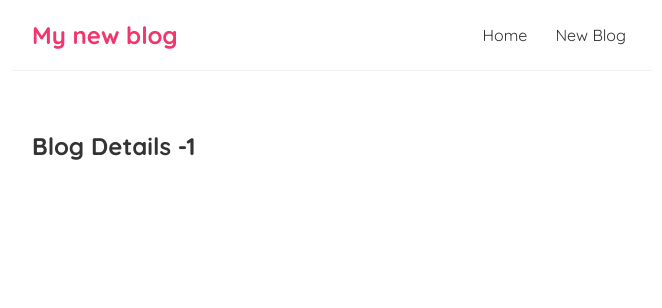
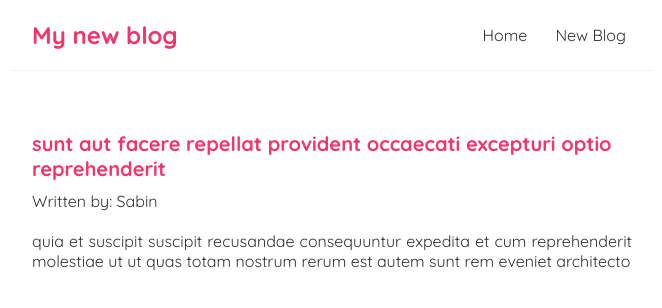
Before and after one commit to RajaramBhurtel/react-blog, a React (Create React App) app: page /blogs/1 in a window 1280 px wide. Shown: the top 308 px of the page, without its empty margins (308-970 px from the left). Built offline with nearby package versions, Linux system fonts and the light colour scheme; data requests are answered from the project's data file.

Commit message:
Creating indivisual blog page

```diff
--- a/src/BlogDetails.js
+++ b/src/BlogDetails.js
@@ -1,13 +1,24 @@
 import { useParams } from "react-router-dom";
+import useFetch from "./useFetch";
 
 const BlogDetails = () => {
     const { id } = useParams();
+    const { data: blog, error, isPending } = useFetch("http://localhost:8000/blogs/" + id);
 
     return (
-        <div className="blog-details">
-            <h2>Blog Details -{id}</h2>
-        </div>
-     );
+      <div className="blog-details">
+        {/* <h2>Blog Details -{id}</h2> */}
+        {error && <div>{error}</div>}
+        {isPending && <div>Loading...</div>}
+        {blog && (
+            <article>
+                <h2>{blog.title}</h2>
+                <p>Written by: {blog.author}</p>
+                <div>{blog.body}</div>
+            </article>
+        )}
+      </div>
+    );
 }
 
 export default BlogDetails;
--- a/src/index.css
+++ b/src/index.css
@@ -61,3 +61,25 @@
 .blog-preview a{
   text-decoration: none;
 }
+
+/* blog details per page */
+.blog-details h2{
+  font-size: 20px;
+  color: #f1356d;
+  margin-bottom: 10px;
+}
+
+.blog-details div {
+  margin: 20px 0;
+  text-align: justify;
+  text-justify: inter-word;
+}
+
+.blog-details button {
+  background: #f1356d;
+  color: #fff;
+  border: 0;
+  padding: 8px;
+  border-radius: 8px;
+  cursor: pointer;
+}
```
